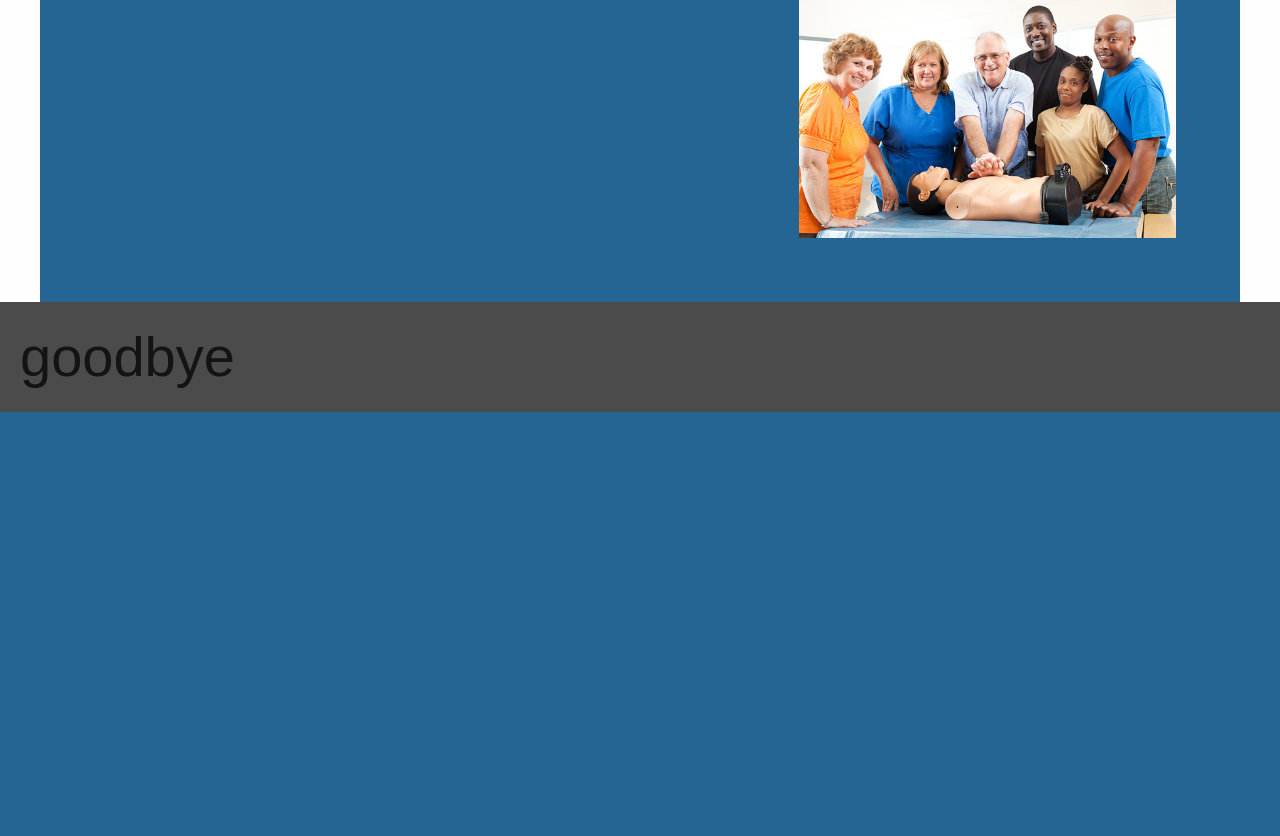
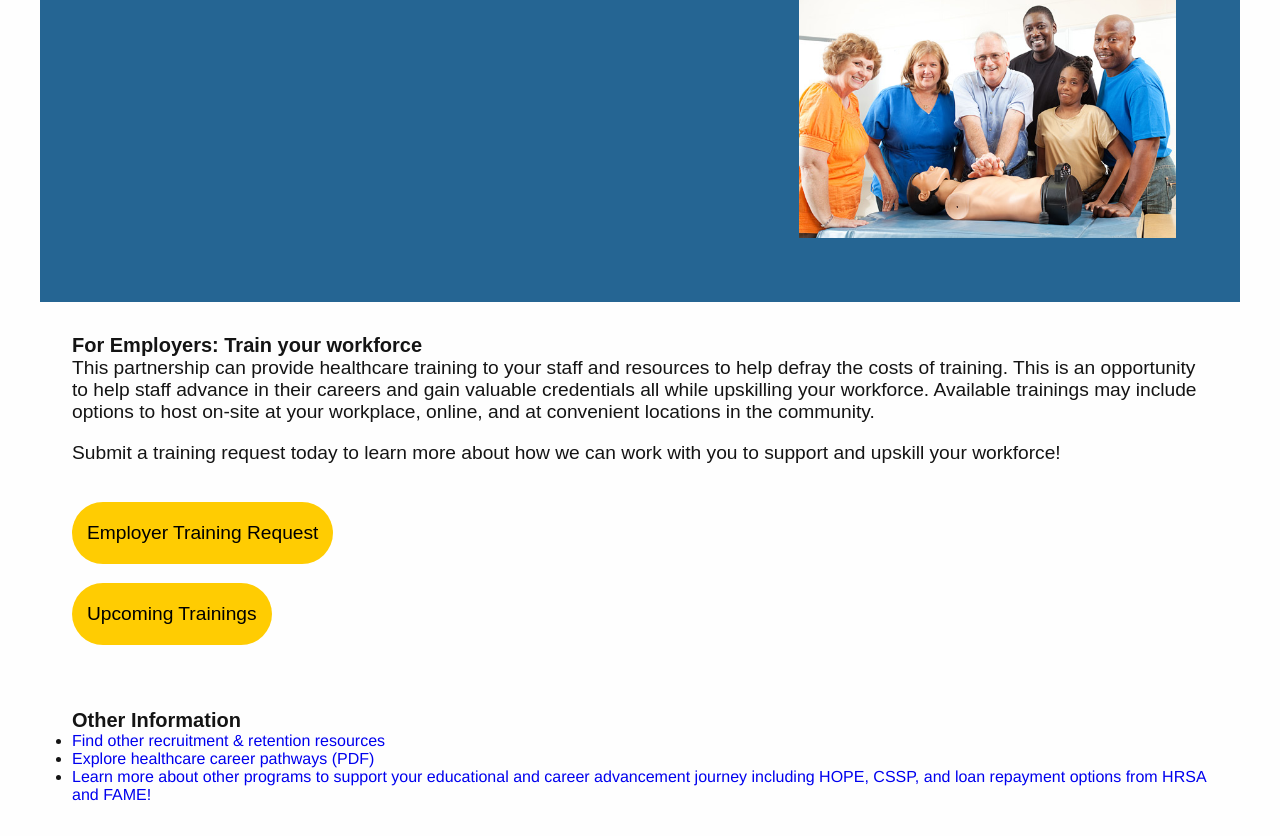
Before and after one commit to skelly1980/maine, a PHP site: page / in a window 1280 px wide. Shown: the part 2011-2847 px from the top of the page. Before the commit the page ends 2423 px from the top, so only its background shows below. Run offline with PHP 8.4, Linux system fonts and the light colour scheme; some libraries are stand-ins or nearby versions.

Commit message:
added html elements

```diff
--- a/index.php
+++ b/index.php
@@ -107,9 +107,29 @@
                 </div>
             </div>
         </section>
+
+        <section class="employers">
+            <div class="container">
+                <div class="employer-column-1 padding-6">
+                    <h2>For Employers: Train your workforce</h2>
+                    <p>This partnership can provide healthcare training to your staff and resources to help defray the costs of training. This is an opportunity to help staff advance in their careers and gain valuable credentials all while upskilling your workforce. Available trainings may include options
+                        to host on-site at your workplace, online, and at convenient locations in the community.</p>
+                    <p>Submit a training request today to learn more about how we can work with you to support and upskill your workforce!</p>
+                    <button class="hero-button margin-block-4">Employer Training Request</button>
+                    <br />
+                    <button class="hero-button">Upcoming Trainings</button>
+                </div>
+                <div class="employer-column-2 padding-6">
+                    <h2>Other Information</h2>
+                    <ul>
+                        <li><a href="#" target="_blank">Find other recruitment & retention resources</a></li>
+                        <li><a href="#" target="_blank">Explore healthcare career pathways (PDF)</a></li>
+                        <li><a href="#" target="_blank">Learn more about other programs to support your educational and career advancement journey including HOPE, CSSP, and loan repayment options from HRSA and FAME!</a></li>
+                    </ul>
+                </div>
+            </div>
+        </section>
     </main>
-
-    <h1>goodbye</h1>
 </body>
 
 </html>
```
